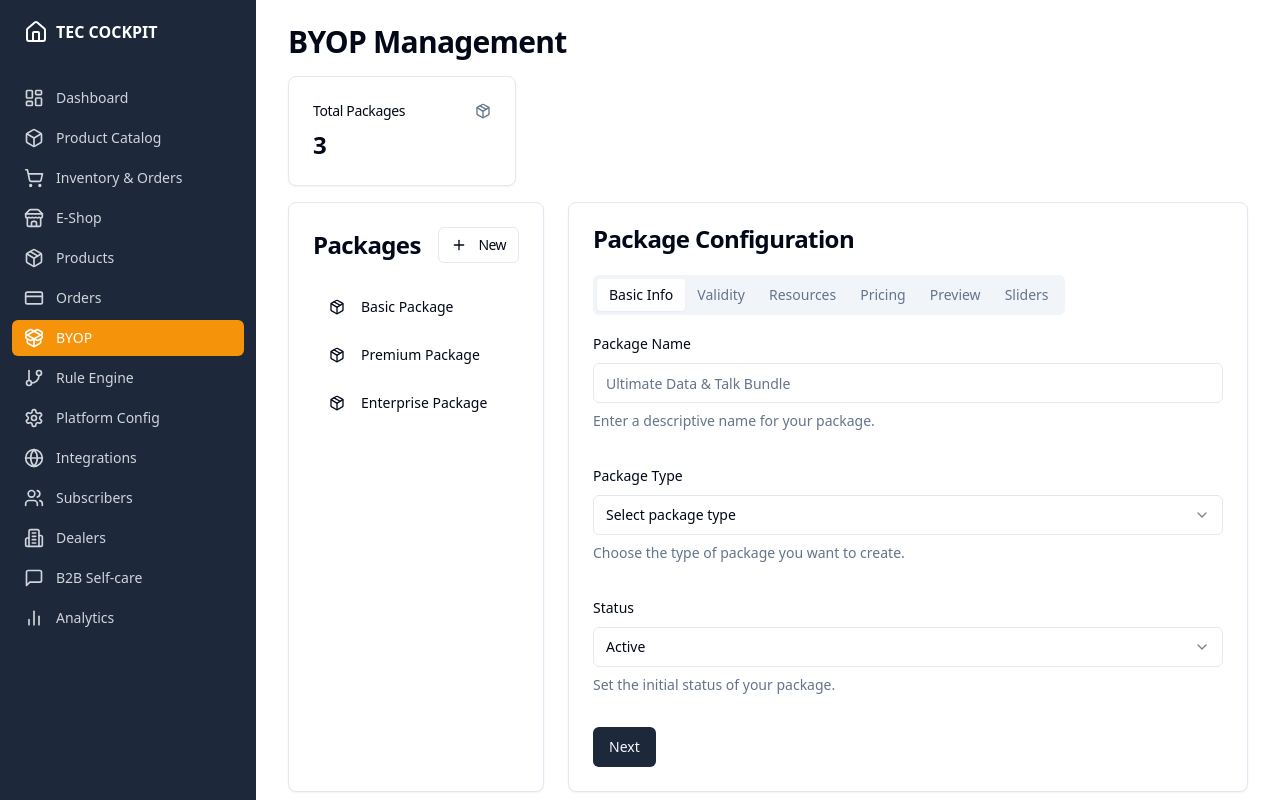
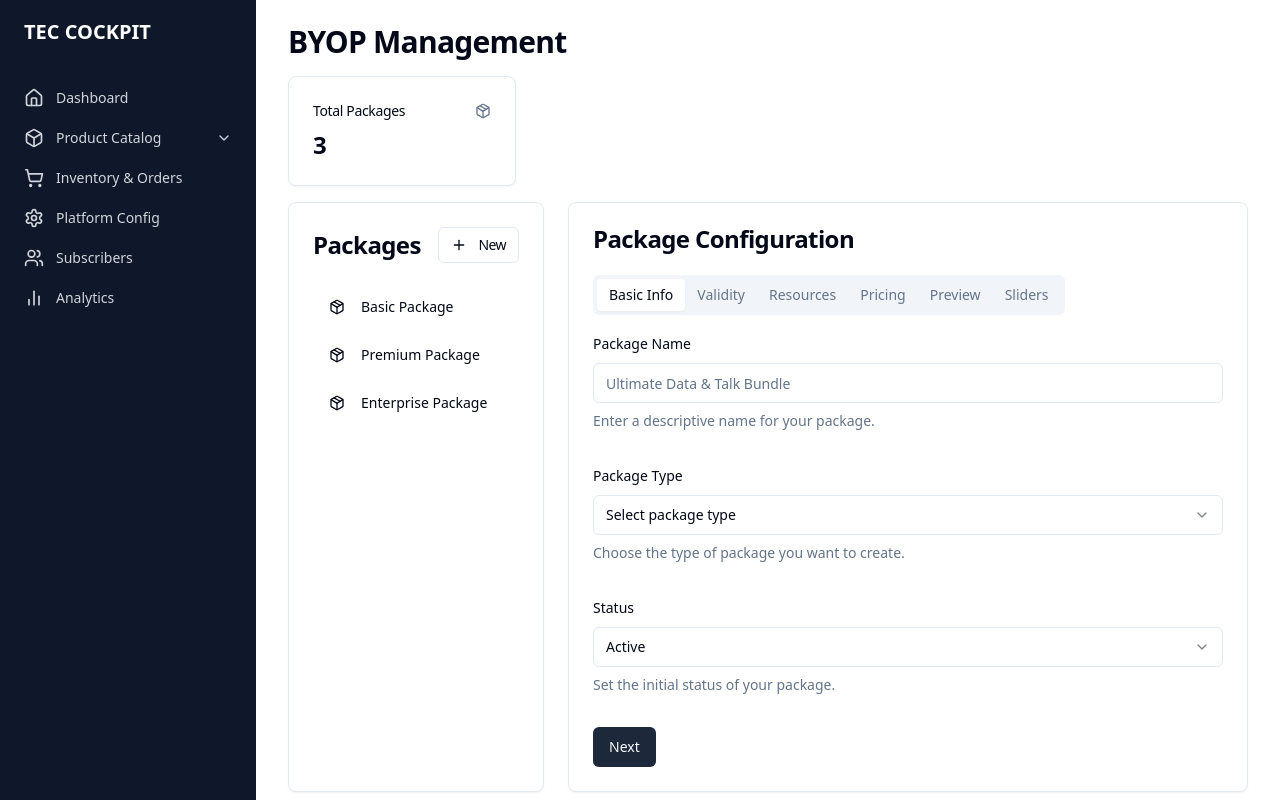
Before and after one commit to pdensmarketplace/friendly-admin-revamp, a React (Vite) app: page /byop in a window 1280 px wide. Built offline with nearby package versions, Linux system fonts and the light colour scheme.

Commit message:
Update sidebar UI and menu structure
Modified the sidebar UI to match the provided design and created a new menu named "Catalog" to include the "Products" item.
[skip gpt_engineer]

```diff
--- a/src/App.tsx
+++ b/src/App.tsx
@@ -19,9 +19,10 @@ const App = () => (
         <Routes>
           <Route path="/" element={<Index />} />
           <Route path="/dashboard" element={<DashboardPage />} />
-          <Route path="/e-shop" element={<Navigate to="/dashboard" replace state={{ defaultTab: 'e-shop' }} />} />
-          <Route path="/customers" element={<Navigate to="/dashboard" replace state={{ defaultTab: 'customers' }} />} />
+          <Route path="/catalog" element={<Navigate to="/products" replace />} />
           <Route path="/products" element={<Navigate to="/dashboard" replace state={{ defaultTab: 'products' }} />} />
+          <Route path="/categories" element={<Navigate to="/dashboard" replace state={{ defaultTab: 'categories' }} />} />
+          <Route path="/inventory" element={<Navigate to="/dashboard" replace state={{ defaultTab: 'inventory' }} />} />
           <Route path="/byop" element={<BYOPPage />} />
           <Route path="/rule-engine" element={<RuleEnginePage />} />
           <Route path="/rule-engine/create" element={<RuleEnginePage mode="create" />} />
--- a/src/components/layout/Sidebar.tsx
+++ b/src/components/layout/Sidebar.tsx
@@ -2,64 +2,123 @@ import { cn } from "@/lib/utils";
 import {
   BarChart2,
   Box,
-  Building2,
-  Globe,
+  ChevronDown,
+  ChevronUp,
   Home,
   LayoutDashboard,
-  MessageSquare,
   Settings,
   ShoppingCart,
   Users,
-  Store,
   Package,
-  CreditCard,
-  PackageOpen,
-  GitBranch,
 } from "lucide-react";
 import { NavLink } from "react-router-dom";
+import { useState } from "react";
 
-const navigation = [
-  { name: "Dashboard", href: "/", icon: LayoutDashboard },
-  { name: "Product Catalog", href: "/products", icon: Box },
+type SubMenuItem = {
+  name: string;
+  href: string;
+  icon?: React.ComponentType<{ className?: string }>;
+};
+
+type MenuItem = {
+  name: string;
+  href: string;
+  icon: React.ComponentType<{ className?: string }>;
+  subItems?: SubMenuItem[];
+};
+
+const navigation: MenuItem[] = [
+  { name: "Dashboard", href: "/", icon: Home },
+  {
+    name: "Product Catalog",
+    href: "/catalog",
+    icon: Box,
+    subItems: [
+      { name: "Products", href: "/products" },
+      { name: "Categories", href: "/categories" }
+    ]
+  },
   { name: "Inventory & Orders", href: "/inventory", icon: ShoppingCart },
-  { name: "E-Shop", href: "/e-shop", icon: Store },
-  { name: "Products", href: "/e-shop/products", icon: Package },
-  { name: "Orders", href: "/e-shop/orders", icon: CreditCard },
-  { name: "BYOP", href: "/byop", icon: PackageOpen },
-  { name: "Rule Engine", href: "/rule-engine", icon: GitBranch },
   { name: "Platform Config", href: "/platform", icon: Settings },
-  { name: "Integrations", href: "/integrations", icon: Globe },
   { name: "Subscribers", href: "/subscribers", icon: Users },
-  { name: "Dealers", href: "/dealers", icon: Building2 },
-  { name: "B2B Self-care", href: "/b2b", icon: MessageSquare },
   { name: "Analytics", href: "/analytics", icon: BarChart2 },
 ];
 
 export const Sidebar = () => {
+  const [expandedItems, setExpandedItems] = useState<string[]>([]);
+
+  const toggleExpand = (itemName: string) => {
+    setExpandedItems(prev =>
+      prev.includes(itemName)
+        ? prev.filter(item => item !== itemName)
+        : [...prev, itemName]
+    );
+  };
+
   return (
-    <div className="flex h-full w-64 flex-col bg-primary">
+    <div className="flex h-full w-64 flex-col bg-[#0F172A]">
       <div className="flex h-16 items-center gap-2 px-6 text-white">
-        <Home className="h-6 w-6" />
-        <span className="font-semibold">TEC COCKPIT</span>
+        <span className="font-semibold text-xl">TEC COCKPIT</span>
       </div>
 
       <nav className="flex-1 space-y-1 px-3 py-4">
         {navigation.map((item) => (
+          <div key={item.name}>
+            {item.subItems ? (
+              <div className="mb-1">
+                <button
+                  onClick={() => toggleExpand(item.name)}
+                  className={cn(
+                    "flex w-full items-center justify-between rounded-md px-3 py-2 text-sm font-medium text-gray-300 hover:bg-gray-800 hover:text-white transition-colors",
+                    expandedItems.includes(item.name) && "bg-gray-800 text-white"
+                  )}
+                >
+                  <div className="flex items-center gap-3">
+                    <item.icon className="h-5 w-5" />
+                    {item.name}
+                  </div>
+                  {expandedItems.includes(item.name) ? (
+                    <ChevronUp className="h-4 w-4" />
+                  ) : (
+                    <ChevronDown className="h-4 w-4" />
+                  )}
+                </button>
+                {expandedItems.includes(item.name) && (
+                  <div className="ml-9 mt-1 space-y-1">
+                    {item.subItems.map((subItem) => (
                       <NavLink
-            key={item.name}
+                        key={subItem.name}
+                        to={subItem.href}
+                        className={({ isActive }) =>
+                          cn(
+                            "block rounded-md px-3 py-2 text-sm font-medium text-gray-300 hover:bg-gray-800 hover:text-white transition-colors",
+                            isActive && "bg-gray-800 text-white"
+                          )
+                        }
+                      >
+                        {subItem.name}
+                      </NavLink>
+                    ))}
+                  </div>
+                )}
+              </div>
+            ) : (
+              <NavLink
                 to={item.href}
                 className={({ isActive }) =>
                   cn(
                     "flex items-center gap-3 rounded-md px-3 py-2 text-sm font-medium transition-colors",
                     isActive
-                  ? "bg-accent text-white"
-                  : "text-gray-300 hover:bg-primary-foreground/10 hover:text-white"
+                      ? "bg-gray-800 text-white"
+                      : "text-gray-300 hover:bg-gray-800 hover:text-white"
                   )
                 }
               >
                 <item.icon className="h-5 w-5" />
                 {item.name}
               </NavLink>
+            )}
+          </div>
         ))}
       </nav>
     </div>
```
Lines whose indentation alone changed are shown as unchanged.
